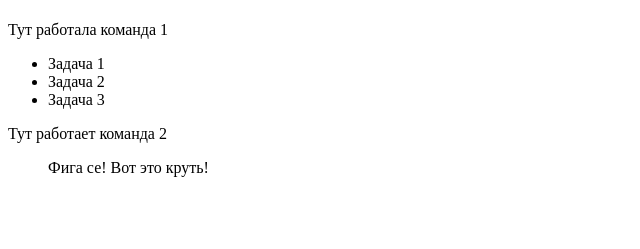
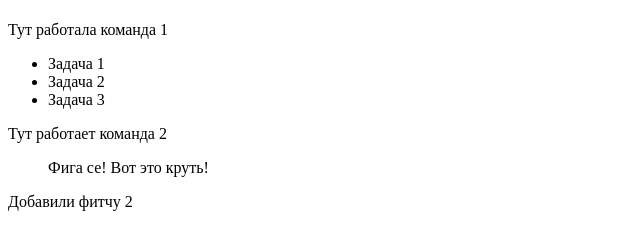
Before and after one commit to niknov80/git, a plain HTML site: page index.html in a window 1280 px wide. Shown: the part 59-308 px from the top of the page, without its empty margins (0-640 px from the left). Drawn offline with Linux system fonts and the light colour scheme.

Commit message:
ref feature 2

```diff
--- a/index.html
+++ b/index.html
@@ -15,5 +15,6 @@
   </ul>
   <div>Тут работает команда 2</div>
   <blockquote>Фига се! Вот это круть!</blockquote>
+<span>Добавили фитчу 2</span>
 </body>
 </html>
```
